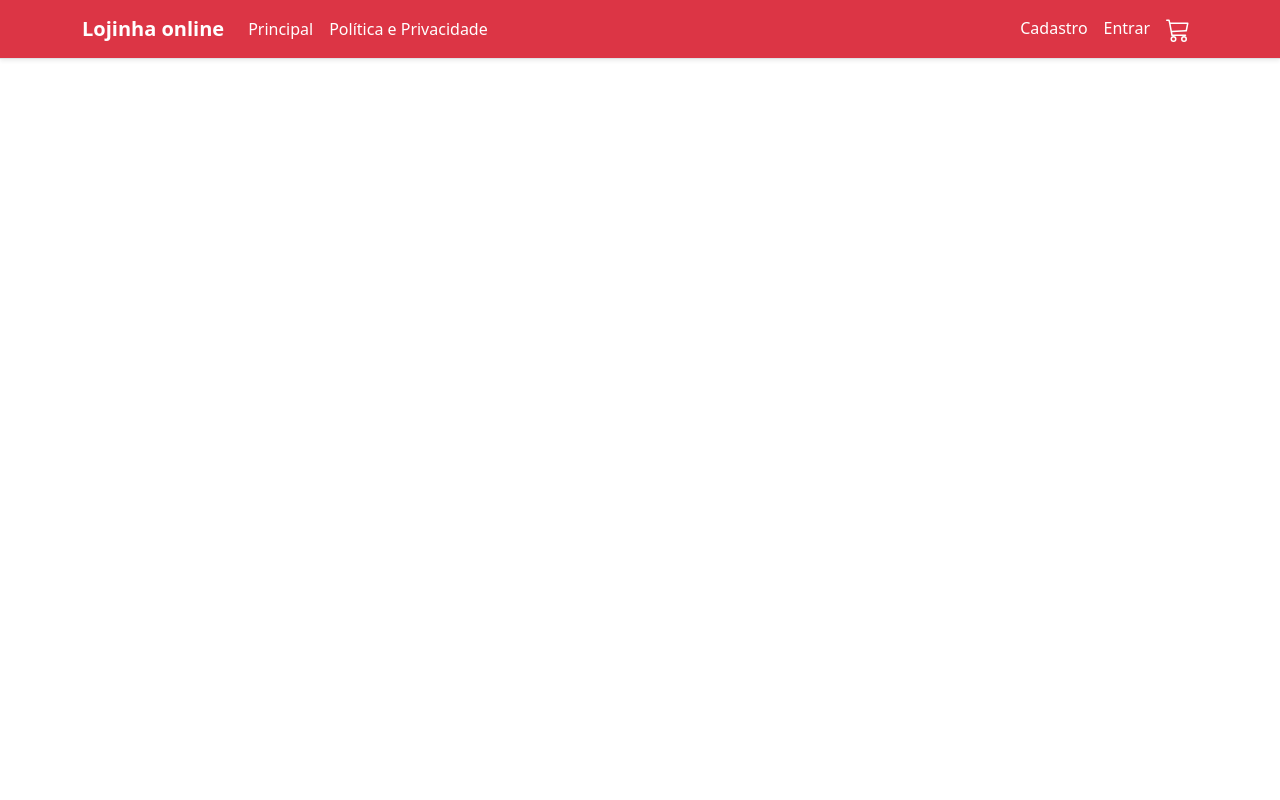
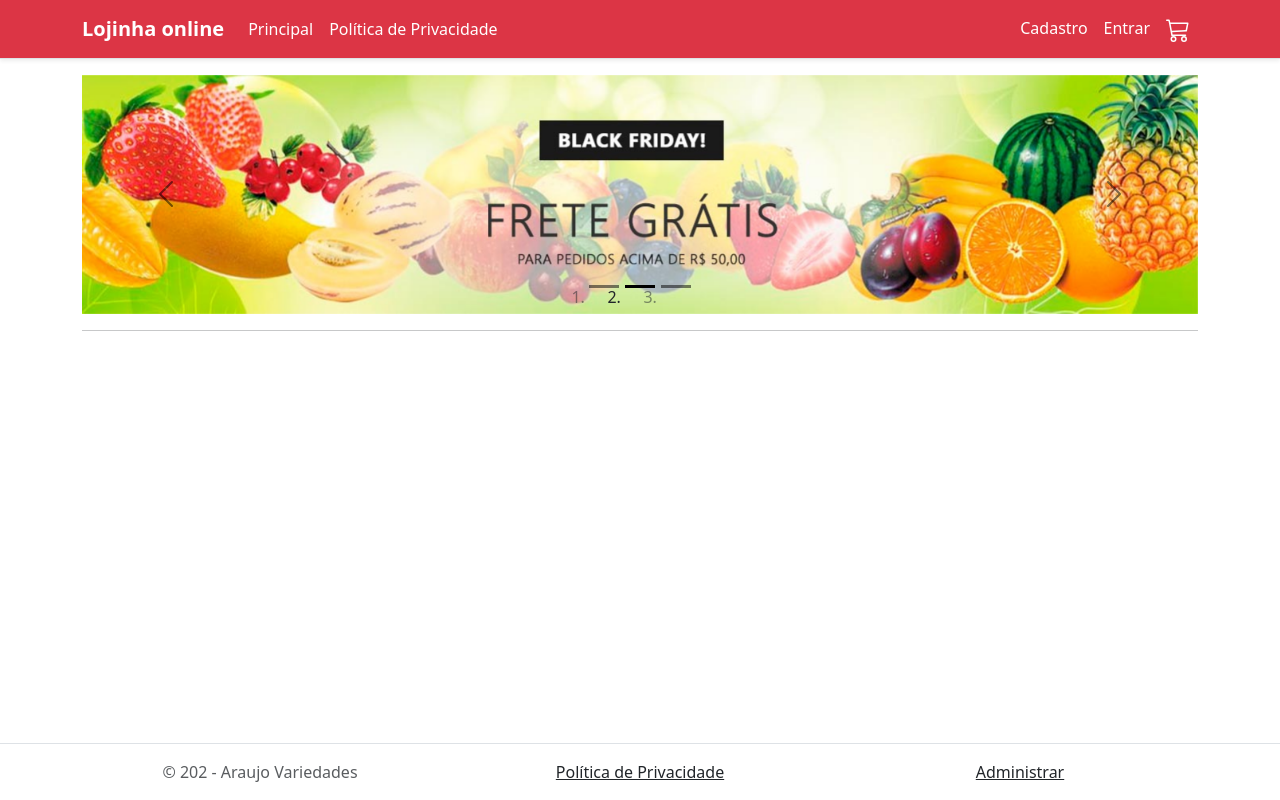
Before and after one commit to Paulo-Araujo-Jr/Lojinha-online, a website: page index.html in a window 1280 px wide. Drawn offline with nearby package versions, Linux system fonts and the light colour scheme.

Commit message:
feat: creation of the Rotating Footer and Banner

```diff
--- a/index.html
+++ b/index.html
@@ -7,7 +7,7 @@
         <title>Araujo Online</title>
     </head>
 
-    <body style="min-width: 372px;">
+    <body style="min-width:372px;">
 
         <nav class="navbar navbar-expand-lg navbar-dark bg-danger border-bottom shadow-sm mb-3">
             <div class="container">
@@ -22,7 +22,7 @@
                             <a href="#" class="nav-link text-white">Principal</a>
                         </li>
                         <li class="nav-item">
-                            <a href="#" class="nav-link text-white">Política e Privacidade</a>
+                            <a href="#" class="nav-link text-white">Política de Privacidade</a>
                         </li>
                     </ul>
                     <div class="align-self-end"></div>
@@ -44,16 +44,58 @@
                 </div>
             </div>
         </nav>
-
-        <header>
-
+        <header class="container">
+            <div id="carouselMain" class="carousel carousel-dark slide" data-bs-ride="carousel">
+                <ol class="carousel-indicators">
+                    <li data-bs-target="#carouselMain" data-bs-slide-to="0" class="active"></li>
+                    <li data-bs-target="#carouselMain" data-bs-slide-to="1"></li>
+                    <li data-bs-target="#carouselMain" data-bs-slide-to="2"></li>
+                </ol>
+                <div class="carousel-inner">
+                    <div class="carousel-item active text-center" data-bs-interval="3000">
+                        <img src="img/slides/slide01.jpg" alt="" class="img-fluid d-none d-md-block">
+                        <img src="img/slides/slide01small.jpg" alt="" class="img-fluid d-block d-md-none">
+                    </div>
+                    <div class="carousel-item text-center" data-bs-interval="3000">
+                        <img src="img/slides/slide01.jpg" alt="" class="img-fluid d-none d-md-block">
+                        <img src="img/slides/slide01small.jpg" alt="" class="img-fluid d-block d-md-none">
+                    </div>
+                    <div class="carousel-item text-center" data-bs-interval="3000">
+                        <img src="img/slides/slide01.jpg" alt="" class="img-fluid d-none d-md-block">
+                        <img src="img/slides/slide01small.jpg" alt="" class="img-fluid d-block d-md-none">
+                    </div>
+                </div>
+                <button class="carousel-control-prev" type="button" data-bs-target="#carouselMain" data-bs-slide="prev">
+                    <span class="carousel-control-prev-icon" aria-hidden="true"></span>
+                    <span class="visually-hidden">Previous</span>
+                </button>
+                <button class="carousel-control-next" type="button" data-bs-target="#carouselMain" data-bs-slide="next">
+                    <span class="carousel-control-next-icon" aria-hidden="true"></span>
+                    <span class="visually-hidden">Next</span>
+                </button>
+            </div>
+            <hr class="mt-3">
         </header>
 
         <main>
 
         </main>
 
-        <footer>
+        <footer class="border-top fixed-bottom text-muted bg-ligth">
+            <div class="container">
+                <div class="row py-3">
+                    <div class="cc1-12 col-md-4 text-center text-md-left">
+                        &copy; 202 - Araujo Variedades
+                    </div>
+                    <div class="cc1-12 col-md-4 text-center">
+                        <a href="#" class="text-decoretion-none text-dark">Política de Privacidade</a>
+                    </div>
+                    <div class="cc1-12 col-md-4 text-center text-md-right">
+                        <a href="#" class="text-decoretion-none text-dark">Administrar</a>
+                    </div>
+
+                </div>
+            </div>
 
         </footer>
         <script src="/node_modules/bootstrap/dist/js/bootstrap.bundle.js"> </script>
```
Also changed, not shown: img/slides/slide01.jpg (added), img/slides/slide01small.jpg (added).
